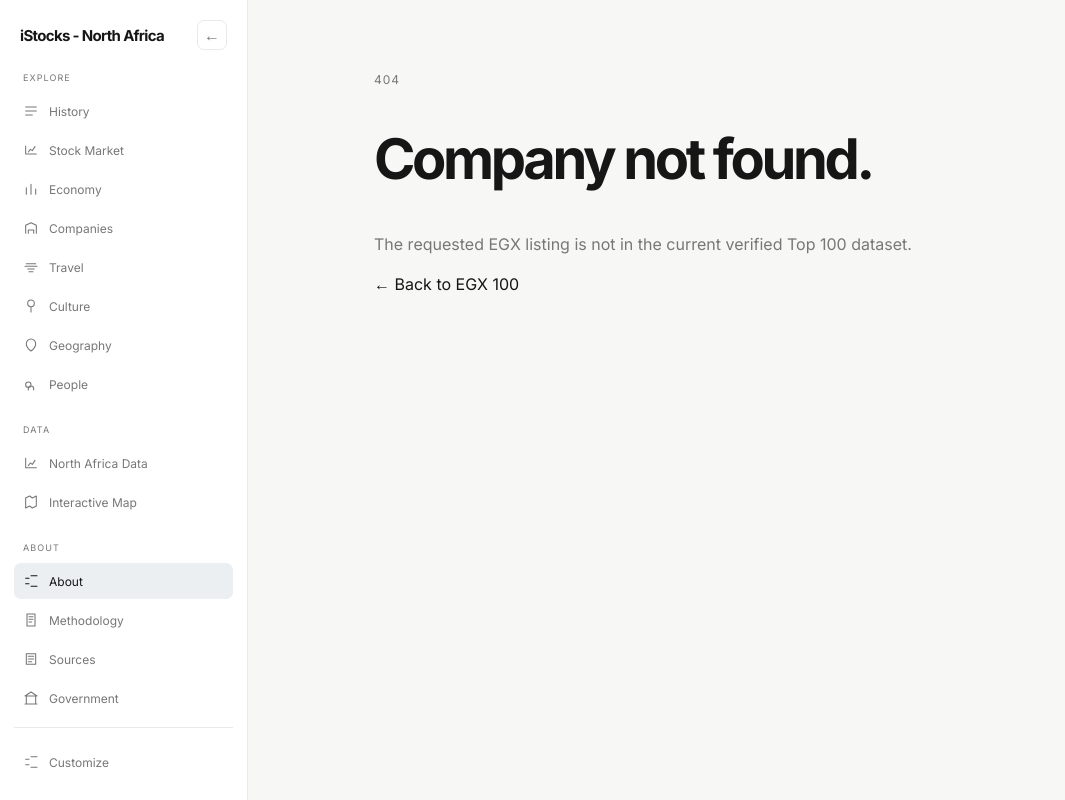
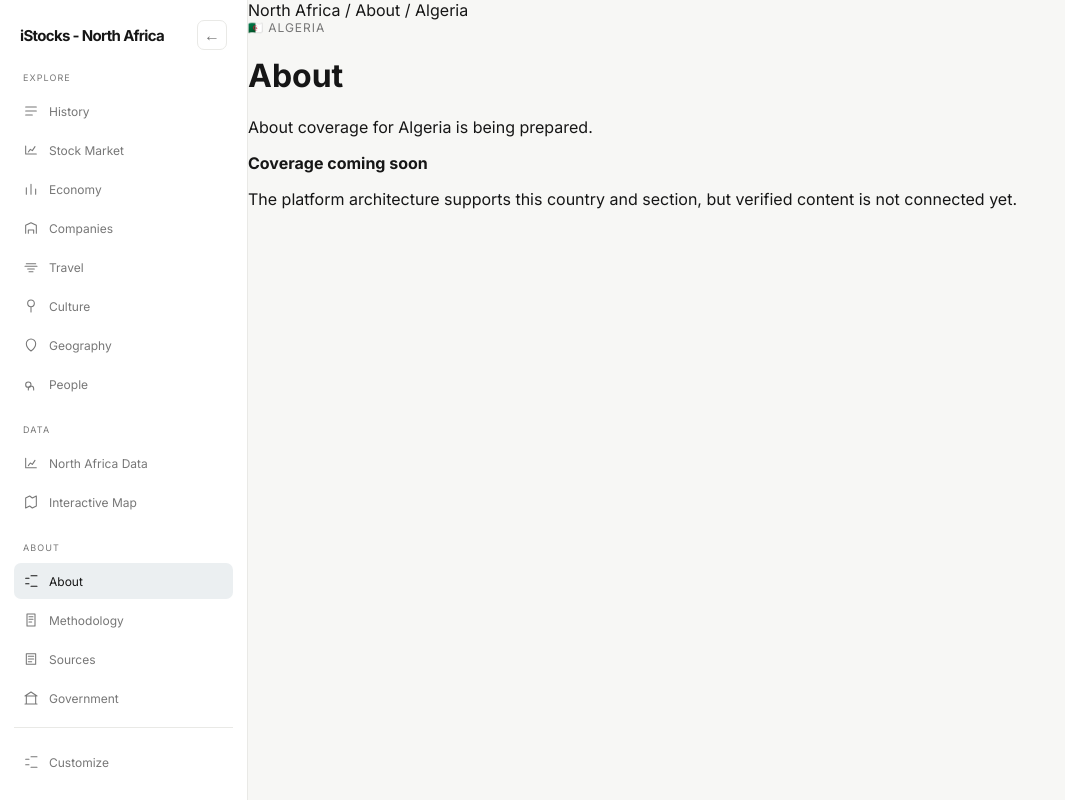
Before and after one commit to 1btestinng/test02, a Next.js app: page /about/algeria in a window 1280 px wide. Before the commit this address had no page. Shown: the whole page, without its empty margins (0-1065 px from the left). Built offline with nearby package versions, Linux system fonts and the light colour scheme.

Commit message:
feat: add reusable country section routes

```diff
--- /dev/null
+++ b/app/[section]/[country]/page.tsx
@@ -0,0 +1,12 @@
+import type {Metadata} from 'next';
+import Link from 'next/link';
+import {notFound,redirect} from 'next/navigation';
+import {getCountryBySlug,SECTION_CONTENT,NORTH_AFRICA_COUNTRIES} from '@/lib/north-africa';
+
+export async function generateStaticParams(){return NORTH_AFRICA_COUNTRIES.flatMap(country=>country.availableSections.map(section=>({section,country:country.slug})))}
+export async function generateMetadata({params}:{params:Promise<{section:string;country:string}>}):Promise<Metadata>{const {section,country:slug}=await params;const country=getCountryBySlug(slug);const content=SECTION_CONTENT[section];return country&&content?{title:`iStocks — ${country.name} ${content.title}`,description:`${content.title} coverage for ${country.name} on iStocks — North Africa.`}:{title:'iStocks — North Africa'}}
+export default async function CountrySectionPage({params}:{params:Promise<{section:string;country:string}>}){
+ const {section,country:slug}=await params;const country=getCountryBySlug(slug);const content=SECTION_CONTENT[section];if(!country||!content)notFound();if(section==='markets'){if(!country.availableSections.includes('markets'))return <main className="naSectionPage"><div className="naBreadcrumb">North Africa / Stock Market / {country.name}</div><div className="naSectionHero"><div><div className="eyebrow">{country.flag} {country.name}</div><h1>Stock Market</h1><p>Market coverage is not currently available for {country.name}.</p></div></div></main>;redirect(`/?country=${country.code}`)}
+ const supported=country.availableSections.includes(section);
+ return <main className="naSectionPage"><div className="naBreadcrumb"><Link href="/">North Africa</Link> / <Link href={`/${section}`}>{content.title}</Link> / {country.name}</div><div className="naSectionHero"><div><div className="eyebrow">{country.flag} {country.name}</div><h1>{content.title}</h1><p>{supported?content.description:`${content.title} coverage for ${country.name} is being prepared.`}</p></div></div>{supported?<><section className="naCountryOverview"><div className="eyebrow">Section index</div><h2>{country.name} · {content.title}</h2><p>No unsupported facts are displayed yet. This page is ready for verified editorial and data content.</p></section><section className="naTopics"><div className="eyebrow">Planned coverage</div><div className="naTopicGrid">{content.topics.map(topic=><div key={topic} className="naTopic"><span>{topic}</span><small>Coming soon</small></div>)}</div></section></>:<section className="naComingSoon"><strong>Coverage coming soon</strong><p>The platform architecture supports this country and section, but verified content is not connected yet.</p></section>}</main>;
+}
```
